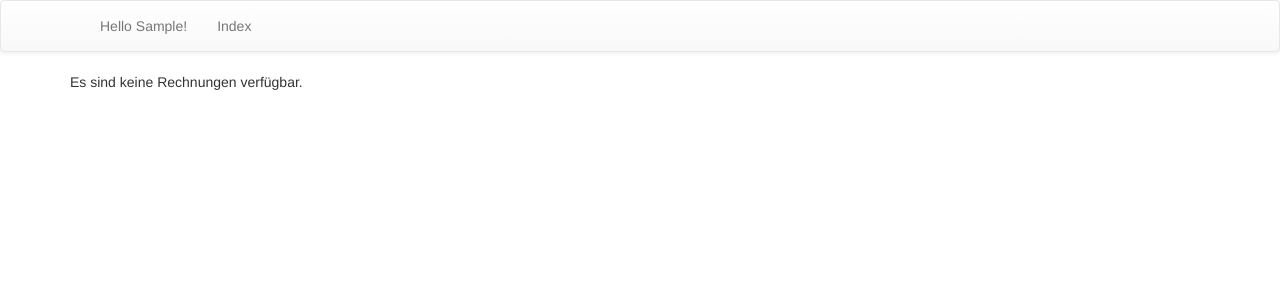
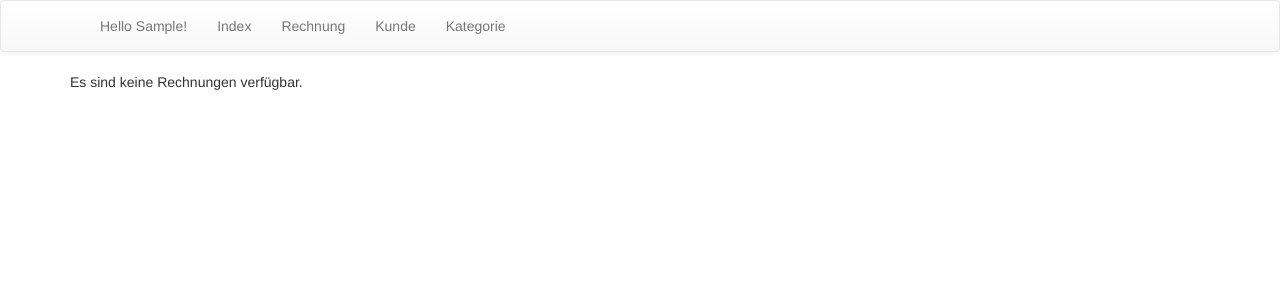
Before and after one commit to FSTUM/finanztool-v2, a Django app: page /rechnung/ in a window 1280 px wide. Shown: the top 300 px of the page. Run offline with Django 3.2, Linux system fonts and the light colour scheme; the visitor is signed in with stand-in values (Sample User, id 1); data that the repository does not hold is empty; some libraries are stand-ins or nearby versions.

Commit message:
Improved GUI

```diff
--- a/rechnung/templates/base.html
+++ b/rechnung/templates/base.html
@@ -50,6 +50,9 @@
                                 {% endblocktrans %}
                              </p>
                             <li><a href="{% url "rechnung:index" %}">Index</a></li>
+                            <li><a href="{% url "rechnung:form_rechnung" %}">{% bootstrap_icon "plus" %} Rechnung</a></li>
+                            <li><a href="{% url "rechnung:form_kunde" %}">{% bootstrap_icon "plus" %} Kunde</a></li>
+                            <li><a href="{% url "rechnung:form_kategorie" %}">{% bootstrap_icon "plus" %} Kategorie</a></li>
                             {# {% if user.is_superuser or user|has_perm_group %} #}
                             {# <li><a href="{% url "admin" %}">{% trans "Admin" context "Admin interface" %}</a></li> #}
                             {# {% endif %} #}
--- a/rechnung/templates/rechnung/index.html
+++ b/rechnung/templates/rechnung/index.html
@@ -5,6 +5,38 @@
 
 {% block content %}
     {% if letzte_rechnungen_liste %}
+        <div class="row">
+            <div class="col-md-10">
+                <h3>Letzte Rechnungen</h3>
+                <br/>
+                <table class="table borderless">
+                    <tr>
+                        <th>Rechnungsnr.</th>
+                        <th>Zweck</th>
+                        <th>Kunde</th>
+                        <th>Rechnungsdatum</th>
+                        <th>Kategorie</th>
+                        <th>Gestellt?</th>
+                    </tr>
+                    {% for rechnung in letzte_rechnungen_liste %}
+                    <tr>
+                        <td><a href="{% url 'rechnung:rechnung' rechnung.id %}">RE {{ rechnung.rnr }}</a></td>
+                        <td>{{ rechnung.name }}</td>
+                        <td><a href="{% url 'rechnung:kunde' rechnung.kunde.id %}">{{ rechnung.kunde }}</td>
+                        <td>{{ rechnung.rdatum }}</td>
+                        <td><a href="{% url 'rechnung:kategorie' rechnung.kategorie.id %}">{{ rechnung.kategorie }}</td>
+                        <td>
+                            {% if rechnung.gestellt %}
+                                {% bootstrap_icon "ok" %}
+                            {% else %}
+                                {% bootstrap_icon "remove" %}
+                            {% endif %}
+                        </td>
+                    </tr>
+                    {% endfor %}
+                </table>
+            </div>
+        </div>
         <ul>
         {% for rechnung in letzte_rechnungen_liste %}
         <li><a href="{% url 'rechnung:rechnung' rechnung.id %}">{{ rechnung.name }}</a></li>
```
